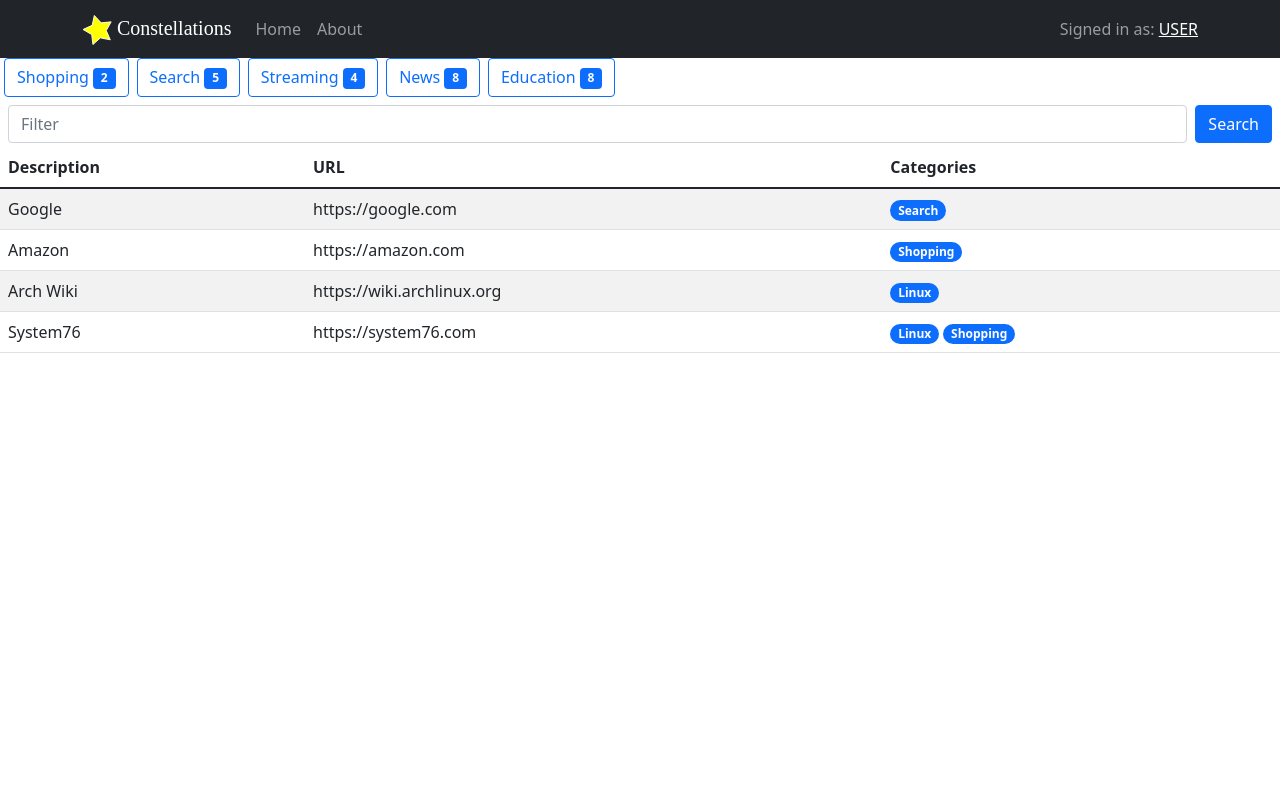
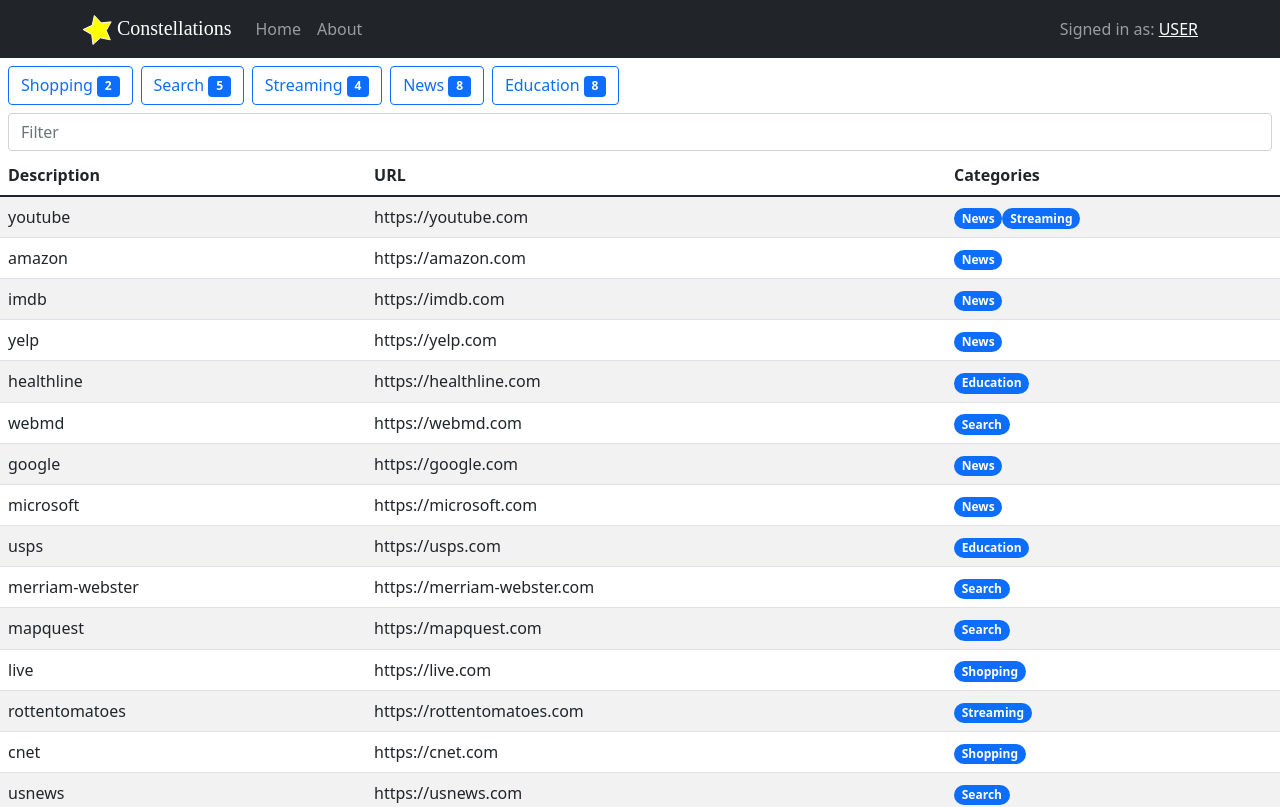
Before and after one commit to Sife-ops/constellations-rc1, a React (Vite) app in the folder frontend-vite-react-ts/: page / in a window 1280 px wide. Shown: the top 807 px of the page. Built offline with nearby package versions, Linux system fonts and the light colour scheme; a web font is replaced by a local one.

Commit message:
filter table

```diff
--- a/frontend-vite-react-ts/src/App.tsx
+++ b/frontend-vite-react-ts/src/App.tsx
@@ -1,3 +1,5 @@
+// todo: favicon
+
 import "./App.css";
 import "bootstrap/dist/css/bootstrap.min.css";
 import logo from "./logo.svg";
--- a/frontend-vite-react-ts/src/components/categories.tsx
+++ b/frontend-vite-react-ts/src/components/categories.tsx
@@ -1,26 +1,18 @@
 import React from "react";
 import { Badge, ToggleButton } from "react-bootstrap";
-
 import { Bookmark, Category } from "../utility/types";
 
-export const Categories: React.FC<{ bookmarks: Bookmark[] }> = ({ bookmarks }) => {
-  const categories: Category[] = bookmarks
-    .reduce((previous: Category[], current: Bookmark) => {
-      return [...previous, ...current.categories];
-    }, [])
-    .reduce((previous: Category[], current: Category) => {
-      const found = previous.find((e) => e.name === current.name);
-      if (found) {
-        return previous
-          .filter((e) => e.name !== found.name)
-          .concat({
-            ...found,
-            count: found.count ? found.count + 1 : 1,
-          });
-      }
-      return previous.concat({ ...current, count: 1 });
-    }, []);
+interface Props {
+  bookmarks: Bookmark[];
+}
 
+export const Categories: React.FC<Props> = ({ bookmarks }) => {
+  // todo: add category button
+  // todo: handle empty bookmarks
+  // todo: clear button
+  const categories: Category[] = reduceBookmarks(bookmarks);
+
+  // todo: filter on click
   const categoryButtons = categories.map((e) => (
     <ToggleButton
       // checked={checked}
@@ -37,5 +29,25 @@
     </ToggleButton>
   ));
 
-  return <div>{categoryButtons}</div>;
+  return <div className="mt-2 mx-1">{categoryButtons}</div>;
 };
+
+// todo: compute user bookmark count on backend
+const reduceBookmarks = (bookmarks: Bookmark[]): Category[] => {
+  return bookmarks
+    .reduce((previous: Category[], current: Bookmark) => {
+      return [...previous, ...current.categories];
+    }, [])
+    .reduce((previous: Category[], current: Category) => {
+      const found = previous.find((e) => e.name === current.name);
+      if (found) {
+        return previous
+          .filter((e) => e.name !== found.name)
+          .concat({
+            ...found,
+            count: found.count ? found.count + 1 : 1,
+          });
+      }
+      return previous.concat({ ...current, count: 1 });
+    }, []);
+};
--- a/frontend-vite-react-ts/src/components/home.tsx
+++ b/frontend-vite-react-ts/src/components/home.tsx
@@ -1,36 +1,63 @@
 import React from "react";
-import {
-  Badge,
-  Button,
-  Form,
-  FormControl,
-  Table,
-} from "react-bootstrap";
-
+import { Badge, Button, Form, FormControl, Table } from "react-bootstrap";
 import { Categories } from "./categories";
+import { Bookmark } from "../utility/types";
 
 export const Home: React.FC<{ data: any }> = ({ data }) => {
-  const [checked, setChecked] = React.useState<boolean>(false);
+  return (
+    <div>
+      <Categories bookmarks={data.data.user.bookmarks} />
+      <Filter bookmarks={data.data.user.bookmarks} />
+    </div>
+  );
+};
+
+const Filter: React.FC<{ bookmarks: Bookmark[] }> = ({ bookmarks }) => {
+  const [filter, setFilter] = React.useState<string>("");
+
+  const filtered: Bookmark[] = bookmarks.filter((e) => {
+    if (filter === "") {
+      return e;
+    }
+    return e.description.includes(filter);
+  });
 
   return (
     <div>
-      <Categories bookmarks={data.data.user.bookmarks}></Categories>
-
-      <Form className="d-flex mb-1">
+      <Form className="d-flex mb-1 mx-1">
         <FormControl
-          //
-          className="ms-2 me-1"
+          className="mx-1"
           type="search"
           placeholder="Filter"
+          onChange={(e) => {
+            setFilter(e.target.value);
+          }}
         />
-        <Button
-          //
-          className="ms-1 me-2"
-        >
-          Search
-        </Button>
+        {/* todo: filter criteria dropdown button */}
+        {/* <Button className="mx-1">Search</Button> */}
       </Form>
 
+      <FilterTable bookmarks={filtered} />
+    </div>
+  );
+};
+
+const FilterTable: React.FC<{ bookmarks: Bookmark[] }> = ({ bookmarks }) => {
+  const rows = bookmarks.map((e) => (
+    <tr key={e.id}>
+      <td>{e.description}</td>
+      <td>{e.url}</td>
+      <td>
+        {e.categories.map((e) => (
+          <Badge key={e.id} pill bg="primary">
+            {e.name}
+          </Badge>
+        ))}
+      </td>
+    </tr>
+  ));
+
+  return (
     <Table
       //
       striped
@@ -43,48 +70,7 @@
           <th>Categories</th>
         </tr>
       </thead>
-        <tbody>
-          <tr>
-            <td>Google</td>
-            <td>https://google.com</td>
-            <td>
-              <Badge pill bg="primary">
-                Search
-              </Badge>{" "}
-            </td>
-          </tr>
-          <tr>
-            <td>Amazon</td>
-            <td>https://amazon.com</td>
-            <td>
-              <Badge pill bg="primary">
-                Shopping
-              </Badge>{" "}
-            </td>
-          </tr>
-          <tr>
-            <td>Arch Wiki</td>
-            <td>https://wiki.archlinux.org</td>
-            <td>
-              <Badge pill bg="primary">
-                Linux
-              </Badge>{" "}
-            </td>
-          </tr>
-          <tr>
-            <td>System76</td>
-            <td>https://system76.com</td>
-            <td>
-              <Badge pill bg="primary">
-                Linux
-              </Badge>{" "}
-              <Badge pill bg="primary">
-                Shopping
-              </Badge>{" "}
-            </td>
-          </tr>
-        </tbody>
+      <tbody>{rows}</tbody>
     </Table>
-    </div>
   );
 };
```
Lines whose indentation alone changed are shown as unchanged.
